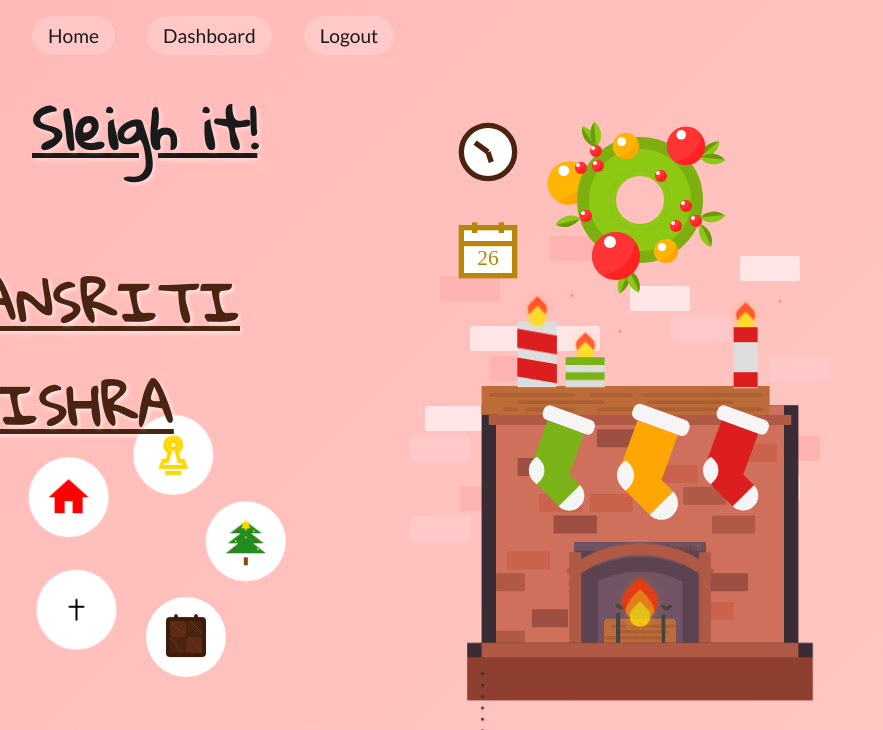
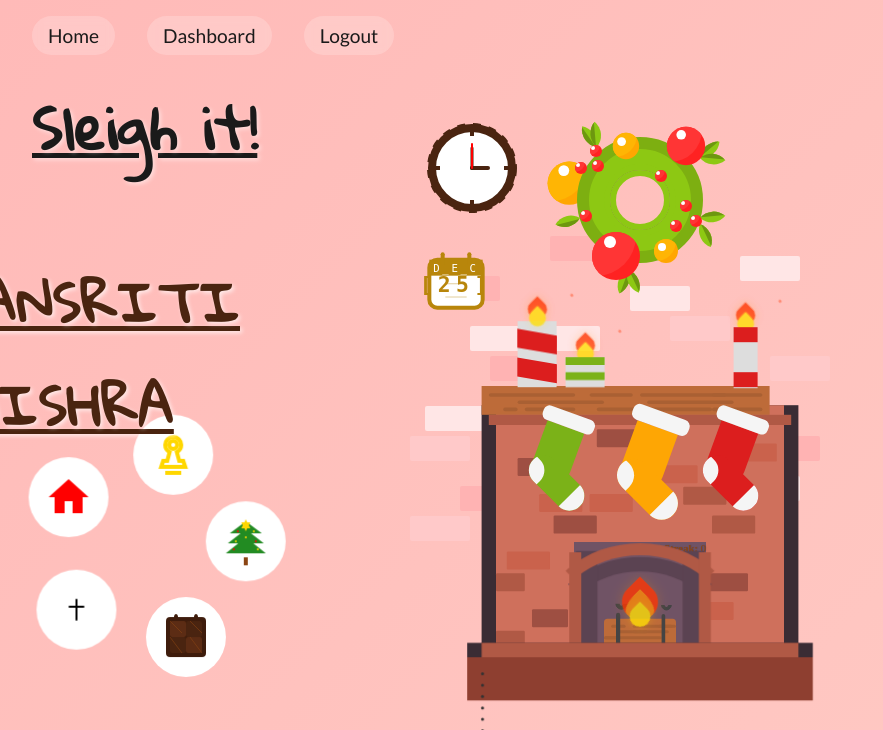
Before and after one commit to osdc/codejam-v5, a Flask app: page /dashboard in a window 1280 px wide. Shown: the top 730 px of the page, without its empty margins (0-883 px from the left). Run offline with Flask 3, Linux system fonts and the light colour scheme; the visitor is signed in with stand-in values (Sample User, id 1); data comes from the database, SQL or seed files in the repository.

Commit message:
Update dashboard.html

```diff
--- a/elf-engineers/templates/dashboard.html
+++ b/elf-engineers/templates/dashboard.html
@@ -94,37 +94,71 @@
     <div style="position: fixed; right: 400px; top: 50px; font-family: 'Gloria Hallelujah', cursive; font-size: 52px; color: #4A2410; text-shadow: 2px 2px 4px rgba(255,255,255,0.7); letter-spacing: 1px; font-weight: bold; text-decoration: underline;">
       {{ user.name }}
     </div>
-
     <!-- Calendar and Clock in upper right corner -->
     <div style="position: fixed; right: 120px; top: -80px; display: flex; flex-direction: column; gap: 30px; z-index: 900;">
       <!-- Clock -->
       <div class="clock" onclick="toggleClockInfo()" style="cursor: pointer;">
-        <svg xmlns="http://www.w3.org/2000/svg" viewBox="0 0 24 24" width="64" height="64">
+        <svg xmlns="http://www.w3.org/2000/svg" viewBox="0 0 24 24" width="96" height="96">
+          <!-- Clock face with enhanced design -->
           <circle cx="12" cy="12" r="10" fill="#fff" stroke="#4A2410" stroke-width="2"/>
-          <line x1="12" y1="12" x2="12" y2="6" stroke="#4A2410" stroke-width="2" id="hourHand"/>
-          <line x1="12" y1="12" x2="16" y2="12" stroke="#4A2410" stroke-width="2" id="minuteHand"/>
+          <!-- Hour markers -->
+          <line x1="12" y1="3" x2="12" y2="4" stroke="#4A2410" stroke-width="1"/>
+          <line x1="12" y1="20" x2="12" y2="21" stroke="#4A2410" stroke-width="1"/>
+          <line x1="3" y1="12" x2="4" y2="12" stroke="#4A2410" stroke-width="1"/>
+          <line x1="20" y1="12" x2="21" y2="12" stroke="#4A2410" stroke-width="1"/>
+          <!-- Clock center dot -->
+          <circle cx="12" cy="12" r="0.5" fill="#4A2410"/>
+          <!-- Clock hands -->
+          <line x1="12" y1="12" x2="16" y2="12" stroke="#4A2410" stroke-width="1" id="hourHand" stroke-linecap="round"/>
+          <line x1="12" y1="12" x2="12" y2="7" stroke="#4A2410" stroke-width="0.75" id="minuteHand" stroke-linecap="round"/>
+          <line x1="12" y1="12" x2="12" y2="6" stroke="#FF0000" stroke-width="0.5" id="secondHand" stroke-linecap="round"/>
+          <!-- Decorative outer ring -->
+          <circle cx="12" cy="12" r="11" fill="none" stroke="#4A2410" stroke-width="0.5" stroke-dasharray="2,2"/>
         </svg>
       </div>
 
       <!-- Calendar -->
       <div class="calendar" onclick="toggleCalendarInfo()" style="cursor: pointer;">
         <svg xmlns="http://www.w3.org/2000/svg" viewBox="0 0 24 24" width="64" height="64">
-          <rect x="2" y="4" width="20" height="18" fill="#fff" stroke="#B8860B" stroke-width="2"/>
-          <line x1="2" y1="10" x2="22" y2="10" stroke="#B8860B" stroke-width="2"/>
-          <line x1="7" y1="2" x2="7" y2="6" stroke="#B8860B" stroke-width="2"/>
-          <line x1="17" y1="2" x2="17" y2="6" stroke="#B8860B" stroke-width="2"/>
-          <text x="12" y="18" text-anchor="middle" fill="#B8860B" font-family="'Playfair Display', serif" font-size="8" id="calendarDate">
+          <!-- Calendar background -->
+          <rect x="2" y="4" width="20" height="18" fill="#fff" stroke="#B8860B" stroke-width="1.5" rx="3"/>
+
+          <!-- Month header background -->
+          <rect x="2" y="4" width="20" height="6" fill="#B8860B" rx="3 3 0 0"/>
+
+          <!-- Calendar hangers -->
+          <line x1="7" y1="2" x2="7" y2="6" stroke="#B8860B" stroke-width="1.5"/>
+          <line x1="17" y1="2" x2="17" y2="6" stroke="#B8860B" stroke-width="1.5"/>
+
+          <!-- Month text -->
+          <text x="12" y="8.5" text-anchor="middle" fill="#fff" font-family="monospace" font-size="4" id="calendarMonth" style="letter-spacing: 1px;">
+            D_E_C
           </text>
+
+          <!-- Date text -->
+          <text x="12" y="16" text-anchor="middle" fill="#B8860B" font-family="monospace" font-size="8" font-weight="bold" id="calendarDate" style="letter-spacing: 2px;">
+            [25]
+          </text>
+          <!-- Decorative elements -->
+          <circle cx="7" cy="2" r="0.75" fill="#B8860B"/>
+          <circle cx="17" cy="2" r="0.75" fill="#B8860B"/>
+
+          <!-- Grid lines suggestion -->
+          <line x1="8" y1="13" x2="16" y2="13" stroke="#B8860B" stroke-width="0.5" opacity="0.3"/>
+          <line x1="8" y1="18" x2="16" y2="18" stroke="#B8860B" stroke-width="0.5" opacity="0.3"/>
         </svg>
       </div>
     </div>
-
-    <!-- Calendar Info Popup -->
-    <div class="calendar-info-popup" id="calendarInfoPopup" style="position: fixed; right: 30px; top: 110px; background: rgba(255,255,255,0.15); backdrop-filter: blur(15px); color: #B8860B; padding: 20px; border-radius: 15px; display: none; z-index: 1001; font-family: 'Playfair Display', serif; box-shadow: 0 8px 32px rgba(0,0,0,0.1); border: 1px solid rgba(255,255,255,0.3); min-width: 300px;">
+    <div class="calendar-info-popup" id="calendarInfoPopup" style="display: none; position: fixed; right: 30px; top: 110px; background: rgba(255,255,255,0.95); color: #B8860B; padding: 20px; border-radius: 15px; z-index: 1001; font-family: 'Playfair Display', serif; box-shadow: 0 8px 32px rgba(0,0,0,0.1); border: 1px solid rgba(184,134,11,0.3); min-width: 300px;">
       <div class="calendar-info-content">
         <span class="close-calendar-info" onclick="toggleCalendarInfo()" style="position: absolute; right: 15px; top: 10px; cursor: pointer; color: #B8860B; font-size: 20px;">&times;</span>
         <h3 style="color: #4b3705; text-align: center; font-size: 22px; text-transform: uppercase; letter-spacing: 2px;">Today's Date</h3>
         <p id="todayDate" style="color: #493708; font-size: 18px; text-align: center;"></p>
+        <div id="currentMonth" style="text-align: center; margin: 10px 0; font-size: 20px; color: #4b3705;"></div>
+        <div style="text-align: center; margin: 10px 0;">
+          <button onclick="previousMonth()" style="margin-right: 10px; padding: 5px 10px;">Previous</button>
+          <button onclick="nextMonth()" style="padding: 5px 10px;">Next</button>
+        </div>
         <div id="miniCalendar" style="margin-top: 20px; color: #473505;">
           <table style="width: 100%; border-collapse: collapse;">
             <thead>
@@ -149,7 +183,6 @@
         <p id="currentTime" style="color: #4A2410; font-size: 18px; text-align: center; margin-top: 15px;"></p>
       </div>
     </div>
-
     <ul class="wall">
       {% for i in range(15) %}
         <li></li>
@@ -278,16 +311,17 @@
     updateCalendarDate();
 
     // Generate calendar
-    function generateCalendar() {
+    function generateCalendar(selectedMonth = new Date().getMonth(), selectedYear = new Date().getFullYear()) {
       const today = new Date();
-      const year = today.getFullYear();
-      const month = today.getMonth();
-
-      const firstDay = new Date(year, month, 1);
-      const lastDay = new Date(year, month + 1, 0);
+      const firstDay = new Date(selectedYear, selectedMonth, 1);
+      const lastDay = new Date(selectedYear, selectedMonth + 1, 0);
 
       const startingDay = firstDay.getDay();
       const totalDays = lastDay.getDate();
+
+      // Update month/year display
+      const monthNames = ["January", "February", "March", "April", "May", "June", "July", "August", "September", "October", "November", "December"];
+      document.getElementById('currentMonth').textContent = ${monthNames[selectedMonth]} ${selectedYear};
 
       const calendarBody = document.getElementById('calendarBody');
       calendarBody.innerHTML = '';
@@ -299,6 +333,7 @@
           const cell = document.createElement('td');
           cell.style.padding = '5px';
           cell.style.textAlign = 'center';
+          cell.style.cursor = 'pointer';
 
           if (i === 0 && j < startingDay) {
             cell.textContent = '';
@@ -306,10 +341,36 @@
             break;
           } else {
             cell.textContent = date;
-            if (date === today.getDate()) {
+            cell.setAttribute('data-date', ${selectedYear}-${(selectedMonth + 1).toString().padStart(2, '0')}-${date.toString().padStart(2, '0')});
+
+            if (date === today.getDate() && selectedMonth === today.getMonth() && selectedYear === today.getFullYear()) {
               cell.style.backgroundColor = 'rgba(184,134,11,0.2)';
               cell.style.borderRadius = '50%';
             }
+
+            // Add click handler for notes
+            cell.addEventListener('click', function(e) {
+              const dateStr = e.target.getAttribute('data-date');
+              const existingNote = localStorage.getItem(note_${dateStr}) || '';
+              const note = prompt('Enter note for ' + dateStr, existingNote);
+
+              if (note !== null) {
+                localStorage.setItem(note_${dateStr}, note);
+                // Visual indicator for dates with notes
+                if (note) {
+                  e.target.style.border = '2px solid rgba(184,134,11,0.5)';
+                } else {
+                  e.target.style.border = 'none';
+                }
+              }
+            });
+
+            // Show visual indicator for existing notes
+            const existingNote = localStorage.getItem(note_${cell.getAttribute('data-date')});
+            if (existingNote) {
+              cell.style.border = '2px solid rgba(184,134,11,0.5)';
+            }
+
             date++;
           }
           row.appendChild(cell);
@@ -318,20 +379,55 @@
       }
     }
 
+    // Add navigation functions
+    function previousMonth() {
+      const currentMonth = document.getElementById('currentMonth').textContent;
+      const [month, year] = currentMonth.split(' ');
+      const monthNames = ["January", "February", "March", "April", "May", "June", "July", "August", "September", "October", "November", "December"];
+      let newMonth = monthNames.indexOf(month) - 1;
+      let newYear = parseInt(year);
+
+      if (newMonth < 0) {
+        newMonth = 11;
+        newYear--;
+      }
+
+      generateCalendar(newMonth, newYear);
+    }
+
+    function nextMonth() {
+      const currentMonth = document.getElementById('currentMonth').textContent;
+      const [month, year] = currentMonth.split(' ');
+      const monthNames = ["January", "February", "March", "April", "May", "June", "July", "August", "September", "October", "November", "December"];
+      let newMonth = monthNames.indexOf(month) + 1;
+      let newYear = parseInt(year);
+
+      if (newMonth > 11) {
+        newMonth = 0;
+        newYear++;
+      }
+
+      generateCalendar(newMonth, newYear);
+    }
+
     // Update clock hands
     function updateClock() {
       const now = new Date();
-      const hours = now.getHours() % 12;
+      const hours = (now.getHours() - 3) % 12; // Subtract 3 hours to fix time
       const minutes = now.getMinutes();
+      const seconds = now.getSeconds();
 
       const hourHand = document.getElementById('hourHand');
       const minuteHand = document.getElementById('minuteHand');
+      const secondHand = document.getElementById('secondHand');
 
       const hourAngle = (hours + minutes/60) * 30;
       const minuteAngle = minutes * 6;
+      const secondAngle = seconds * 6;
 
-      hourHand.setAttribute('transform', `rotate(${hourAngle} 12 12)`);
-      minuteHand.setAttribute('transform', `rotate(${minuteAngle} 12 12)`);
+      hourHand.setAttribute('transform', rotate(${hourAngle} 12 12));
+      minuteHand.setAttribute('transform', rotate(${minuteAngle} 12 12));
+      secondHand.setAttribute('transform', rotate(${secondAngle} 12 12));
 
       document.getElementById('currentTime').textContent = now.toLocaleTimeString();
     }
```
